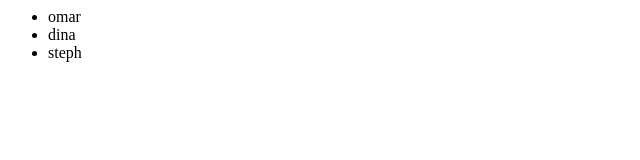
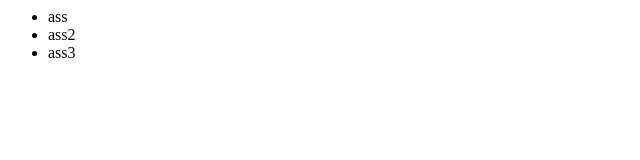
Before and after one commit to omarcccp/GitHubTest, a plain HTML site: page index.html in a window 1280 px wide. Shown: the full height of the page, 0-640 px from the left. Drawn offline with Linux system fonts and the light colour scheme.

Commit message:
Update index.html

```diff
--- a/index.html
+++ b/index.html
@@ -4,9 +4,9 @@
 </head>
 <body>
 	<ul>
-		<li>omar</li>
-		<li>dina</li>
-		<li>steph</li>
+		<li>ass</li>
+		<li>ass2</li>
+		<li>ass3</li>
 	</ul>
 </body>
 </html>
```
